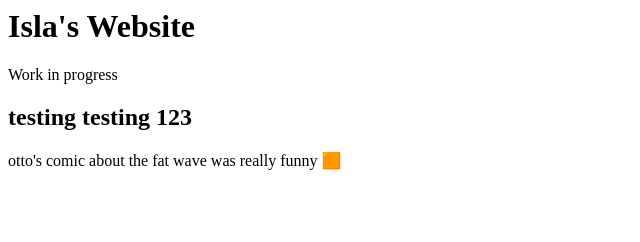
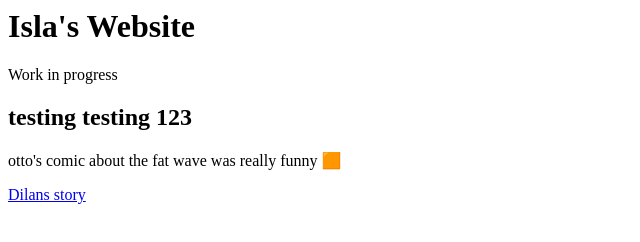
Before and after one commit to Isladofe34/first-website, a plain HTML site: page index.html in a window 1280 px wide. Shown: the whole page, without its empty margins (0-640 px from the left). Drawn offline with Linux system fonts and the light colour scheme.

Commit message:
Add link to Dilans story in index.html

```diff
--- a/index.html
+++ b/index.html
@@ -7,5 +7,6 @@
     <p> Work in progress </p>
     <h2> testing testing 123</h2>
     <p> otto's comic about the fat wave was really funny 🟧 </p>
+    <a href="./story.html"> Dilans story </a>
   </body>
 </html>
```
